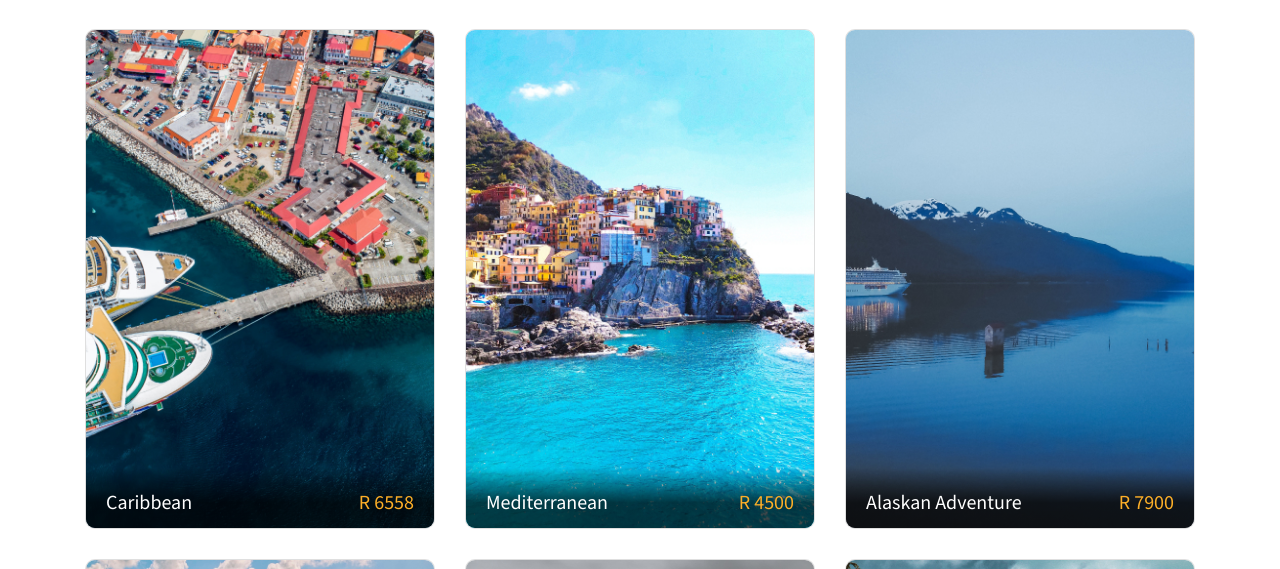
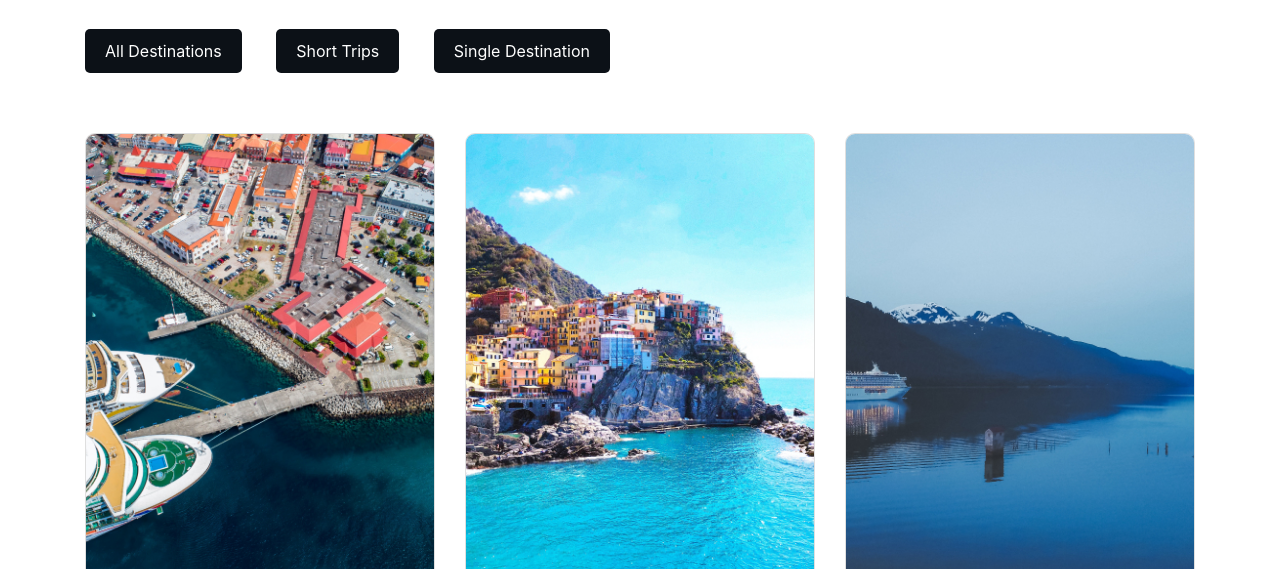
Before and after one commit to SeanOW327/t3-final-project, a plain HTML site: page pages/trips.html in a window 1280 px wide. Shown: the part 174-743 px from the top of the page. Drawn offline with nearby package versions, Linux system fonts and the light colour scheme.

Commit message:
add filtering
add filtering to trips page

```diff
--- a/css/main.css
+++ b/css/main.css
@@ -37,6 +37,28 @@ p {
 button:hover{
 
     transition: ease;
+    transition-duration: 200ms;
+}
+
+.filter-button{
+    padding-left: 20px;
+    padding-right: 20px;
+    padding-top: 10px;
+    padding-bottom: 10px;
+    background-color: #0C1117;
+    color: white;
+    margin-right: 30px;
+    border-radius: 5px;
+    transition: ease;
+    transition-duration: 200ms;
+    border: none;
+    cursor: pointer;
+}
+
+.filter-button:hover{
+    background-color: #53739D;
+    transition: ease;
+
     transition-duration: 200ms;
 }
 
@@ -242,3 +264,11 @@ button:hover{
     flex-direction: column;
     gap: 10px;
 }
+
+
+/* ---------------------------------------------------------------- */
+/* Trips Page */
+
+.buttonWrap{
+    padding-bottom: 60px;
+}
--- a/js/main.js
+++ b/js/main.js
@@ -17,6 +17,7 @@ const trips = [
       "DepartureTime": "15/06 14:30",
       "tripCode": "#MDRT76",
       "roundTrip": false,
+      "Featured": false,
       "tripDays": 7,
       "image": "destination02.jpg"
     },
@@ -27,6 +28,7 @@ const trips = [
       "DepartureTime": "10/08 10:00",
       "tripCode": "#ALSK23",
       "roundTrip": true,
+      "Featured": false,
       "tripDays": 6,
       "image": "destination03.jpg"
     },
@@ -37,6 +39,7 @@ const trips = [
       "DepartureTime": "20/09 09:45",
       "tripCode": "#GRKL12",
       "roundTrip": false,
+      "Featured": false,
       "tripDays": 5,
       "image": "destination04.jpg"
     },
@@ -47,6 +50,7 @@ const trips = [
       "DepartureTime": "05/11 12:15",
       "tripCode": "#NRFJ37",
       "roundTrip": true,
+      "Featured": false,
       "tripDays": 8,
       "image": "destination05.jpg"
     },
@@ -68,6 +72,7 @@ const trips = [
       "DepartureTime": "22/04 13:45",
       "tripCode": "#VENE14",
       "roundTrip": false,
+      "Featured": false,
       "tripDays": 3,
       "image": "destination07.jpg"
     },
@@ -78,6 +83,7 @@ const trips = [
       "DepartureTime": "06/07 11:30",
       "tripCode": "#TROP29",
       "roundTrip": true,
+      "Featured": false,
       "tripDays": 7,
       "image": "destination08.jpg"
     },
@@ -95,8 +101,6 @@ const trips = [
   ];
 
 
-
-
 $(document).ready(function(){
     loadFeaturedTrips();
     loadTrips();
@@ -107,33 +111,30 @@ $(document).ready(function(){
 
 function loadFeaturedTrips () {
 
-    for (let i = 0; i < trips.length; i++) {
+  let featuredTrips = trips.filter(function(trip) {
+        return trip.Featured === true;
+      });
 
-        const currentIndex = $("#cards-container").children().length - 1;
-        const currentChild = $("#cards-container").children().eq(currentIndex);
+    for (let i = 0; i < featuredTrips.length; i++) {
 
-        if(trips[i].Featured){
       $("#cards-container").append($("#tripsTemplate").html());
 
+      let currentChild = $("#cards-container").children().eq(i+1);
 
+      $(currentChild).find(".card-bg").attr('src','assets/' + featuredTrips[i].image);
+      $(currentChild).find("#tripNameText").text(featuredTrips[i].tripName);
+      $(currentChild).find("#tripPriceText").text('R ' + featuredTrips[i].price);
+      $(currentChild).find(".price-text").text('R ' + featuredTrips[i].price);
+      $(currentChild).find("#destinationText").text(featuredTrips[i].destinations.join(", "));
+      $(currentChild).find("#departureText").text(featuredTrips[i].DepartureTime);
+      $(currentChild).find("#lengthText").text(featuredTrips[i].tripDays + " days");
+      $(currentChild).find("#tripCodeText").text(featuredTrips[i].tripCode);
 
-            $(currentChild).find(".card-bg").attr('src','assets/' + trips[i].image);
-            $(currentChild).find("#tripNameText").text(trips[i].tripName);
-            $(currentChild).find("#tripPriceText").text('R ' + trips[i].price);
-            $(currentChild).find(".price-text").text('R ' + trips[i].price);
-            $(currentChild).find("#destinationText").text(trips[i].destinations.join(", "));
-            $(currentChild).find("#departureText").text(trips[i].DepartureTime);
-            $(currentChild).find("#lengthText").text(trips[i].tripDays + " days");
-            $(currentChild).find("#tripCodeText").text(trips[i].tripCode);
-
-            if(trips[i].roundTrip){
+      if(featuredTrips[i].roundTrip){
           $(currentChild).find("#roundTripBool").text("Yes");
       } else{$(currentChild).find("#roundTripBool").text("No")}
 
       $(currentChild).find(".trip-details").hide();
-        }
-
-
 
     }
 }
@@ -155,7 +156,68 @@ $("#cards-container").on('mouseleave', '.card', function(){
 
 // Load Cards for Trips page
 
+let tripContainer = document.getElementById("all-cards-container");
+
+let defaultContainer = `
+
+<template id="tripsTemplate">
+
+        <div class="col-4">
+            <div class="card">
+
+              <div class="trip-short-details">
+                <p id="tripNameText">Caribbean</p>
+                <p id="tripPriceText"></p>
+              </div>
+
+              <div class="trip-details">
+                <div class="flex-wrapper">
+                  <div class="trip-details_wrap">
+                    <p id="tripNameText" class="trip-details_name">Caribbean</p>
+                    <p id="tripPriceText" class="price-text"></p>
+                  </div>
+                </div>
+                <div class="flex-wrapper">
+                  <div class="trip-details_wrap">
+                    <p class="trip-detail_heading">Destinations</p>
+                    <p id="destinationText" class="trip-detail_content"></p>
+                  </div>
+                  <div class="trip-details_wrap">
+                    <p class="trip-detail_heading">Trip Length</p>
+                    <p id="lengthText" class="trip-detail_content"></p>
+                  </div>
+                  <div class="trip-details_wrap">
+                    <p class="trip-detail_heading">Departure time</p>
+                    <p id="departureText" class="trip-detail_content"></p>
+                  </div>
+                  <div class="trip-details_wrap">
+                    <p class="trip-detail_heading">Return Trip:</p>
+                    <p id="roundTripBool" class="trip-detail_content"></p>
+                  </div>
+                  <div class="trip-details_wrap">
+                    <p class="trip-detail_heading">Trip code</p>
+                    <p id="tripCodeText" class="trip-detail_content"></p>
+                  </div>
+                </div>
+                <div class="flex-wrapper">
+                  <button class="buy-ticket-button">Purchase Ticket</button>
+                </div>
+
+              </div>
+
+              <div class="card-bg_wrapper">
+                <img class="card-bg" src="" alt="">
+              </div>
+            </div>
+          </div>
+
+       </template>
+
+`;
+
 function loadTrips () {
+
+  tripContainer.innerHTML= defaultContainer;
 
     for (let i = 0; i < trips.length; i++) {
 
@@ -183,6 +245,81 @@ function loadTrips () {
     }
 }
 
+$("#btnAll").click( function filterShortTrips () {
+
+  loadTrips();
+
+});
+
+$("#btnShort").click( function filterShortTrips () {
+
+  let shortTrips = trips.filter(function(trip) {
+      return trip.tripDays < 6;
+  });
+
+  tripContainer.innerHTML = defaultContainer;
+
+  console.log(shortTrips);
+
+  for (let i = 0; i < shortTrips.length; i++) {
+
+    $("#all-cards-container").append($("#tripsTemplate").html());
+
+    let currentChild = $("#all-cards-container").children().eq(i+1);
+
+    $(currentChild).find(".card-bg").attr('src','/assets/' + shortTrips[i].image);
+    $(currentChild).find("#tripNameText").text(shortTrips[i].tripName);
+    $(currentChild).find("#tripPriceText").text('R ' + shortTrips[i].price);
+    $(currentChild).find(".price-text").text('R ' + shortTrips[i].price);
+    $(currentChild).find("#destinationText").text(shortTrips[i].destinations.join(", "));
+    $(currentChild).find("#departureText").text(shortTrips[i].DepartureTime);
+    $(currentChild).find("#lengthText").text(shortTrips[i].tripDays + " days");
+    $(currentChild).find("#tripCodeText").text(shortTrips[i].tripCode);
+
+    if(shortTrips[i].roundTrip){
+        $(currentChild).find("#roundTripBool").text("Yes");
+    } else{$(currentChild).find("#roundTripBool").text("No")}
+
+    $(currentChild).find(".trip-details").hide();
+
+  }
+
+});
+
+$("#btnSingle").click( function filterSingleTrips () {
+
+  let singleTrips = trips.filter(function(trip) {
+      return trip.destinations.length === 1;
+  });
+
+  tripContainer.innerHTML = defaultContainer;
+
+  for (let i = 0; i < singleTrips.length; i++) {
+
+    $("#all-cards-container").append($("#tripsTemplate").html());
+
+    let currentChild = $("#all-cards-container").children().eq(i+1);
+
+    $(currentChild).find(".card-bg").attr('src','/assets/' + singleTrips[i].image);
+    $(currentChild).find("#tripNameText").text(singleTrips[i].tripName);
+    $(currentChild).find("#tripPriceText").text('R ' + singleTrips[i].price);
+    $(currentChild).find(".price-text").text('R ' + singleTrips[i].price);
+    $(currentChild).find("#destinationText").text(singleTrips[i].destinations.join(", "));
+    $(currentChild).find("#departureText").text(singleTrips[i].DepartureTime);
+    $(currentChild).find("#lengthText").text(singleTrips[i].tripDays + " days");
+    $(currentChild).find("#tripCodeText").text(singleTrips[i].tripCode);
+
+    if(singleTrips[i].roundTrip){
+        $(currentChild).find("#roundTripBool").text("Yes");
+    } else{$(currentChild).find("#roundTripBool").text("No")}
+
+    $(currentChild).find(".trip-details").hide();
+
+  }
+
+});
+
+
 $("#all-cards-container").on('mouseenter', '.card', function(){
 
     $(this).find(".trip-short-details").toggle(200);
--- a/pages/trips.html
+++ b/pages/trips.html
@@ -28,7 +28,7 @@
         <div class="container">
 
             <!-- Logo -->
-            <a class="navbar-brand" href="#">
+            <a class="navbar-brand" href="/index.html">
                 <img src="/assets/logo white bg.svg" alt="Logo" height="32">
             </a>
 
@@ -53,9 +53,20 @@
     <!-- ------------------------------------------------------------------------------------------------ -->
   <!-- Trips -->
 
+
+
   <div class="section">
     <div class="container">
       <h2>All Trips</h2>
+
+      <div class="buttonWrap">
+
+          <button id="btnAll" class="filter-button"> All Destinations</button>
+          <button id="btnShort" class="filter-button"> Short Trips</button>
+          <button id="btnSingle" class="filter-button"> Single Destination</button>
+
+      </div>
+
       <div id="all-cards-container" class="row ">
 
 
```
Lines whose indentation alone changed are shown as unchanged.
